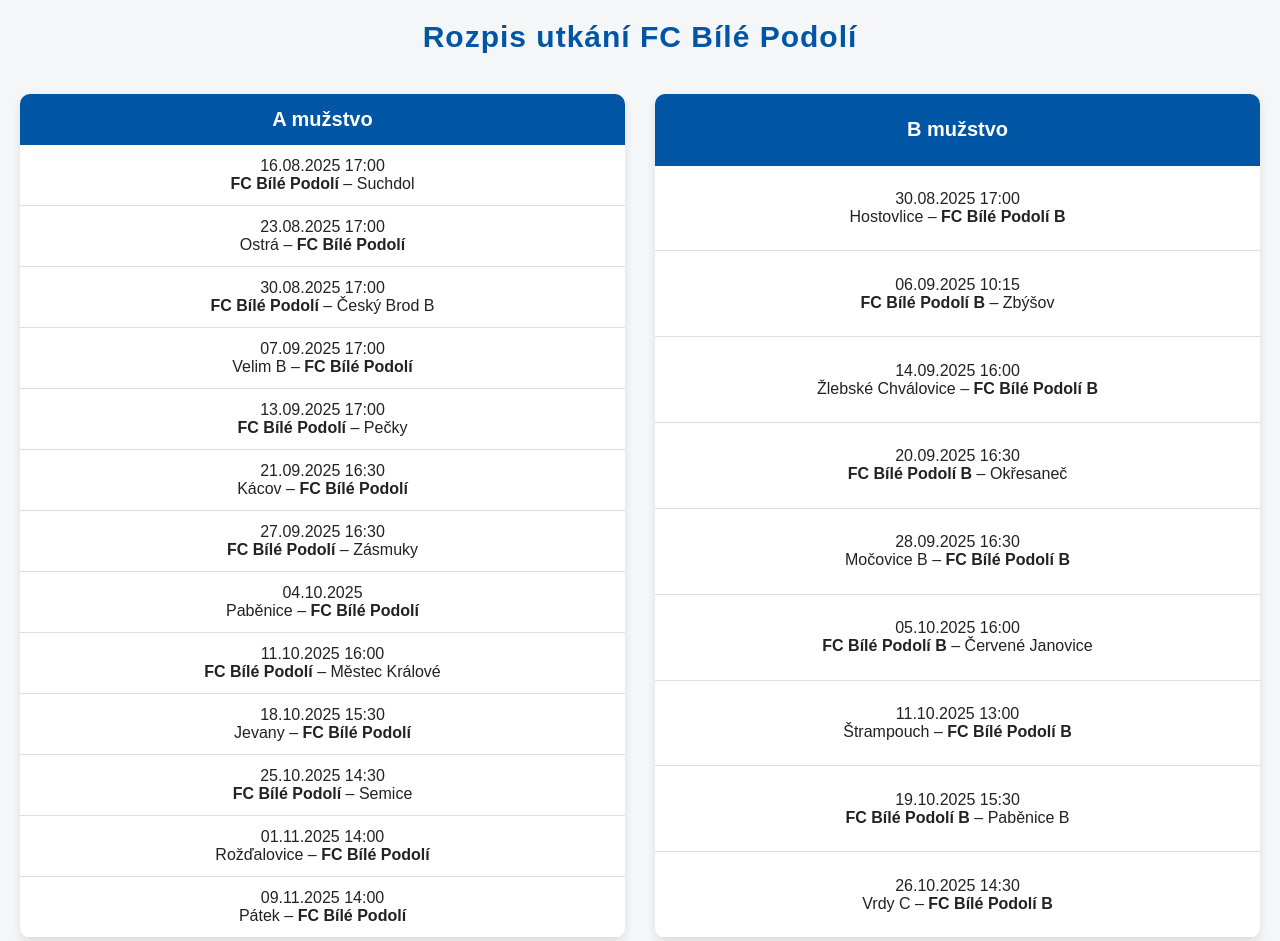
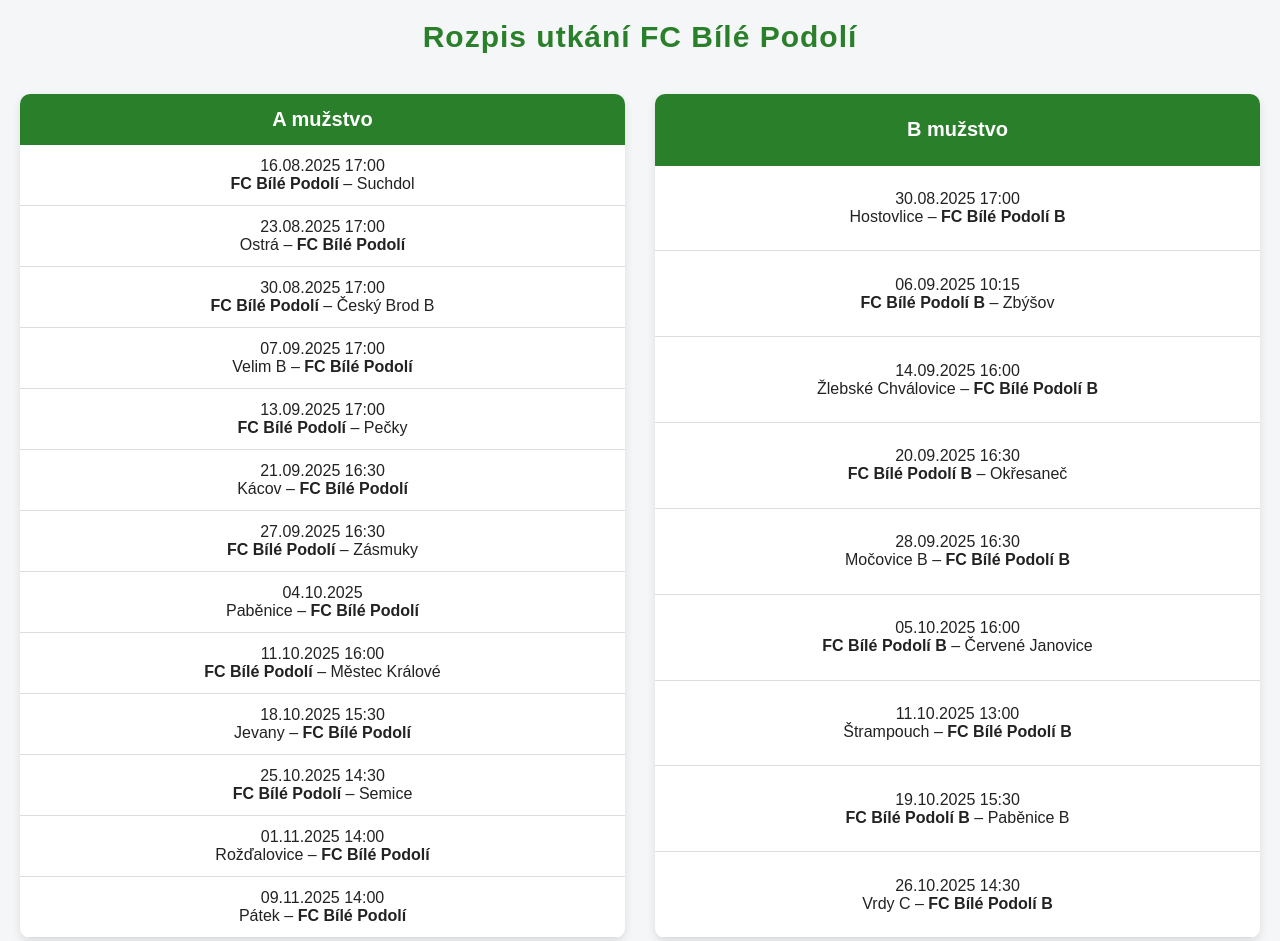
Before and after one commit to DominikaJankova/fc-bile-podoli-rozpis, a plain HTML site: page index.html in a window 1280 px wide. Shown: the top 941 px of the page. Drawn offline with Linux system fonts and the light colour scheme.

Commit message:
Update index.html

```diff
--- a/index.html
+++ b/index.html
@@ -16,7 +16,7 @@
     font-size: 30px;
     letter-spacing: 1px;
     margin-bottom: 40px;
-    color: #0055a5;
+    color: #2a7f2a; /* tmavě zelená */
   }
 
   .tables {
@@ -41,7 +41,7 @@
   }
 
   th {
-    background-color: #0055a5;
+    background-color: #2a7f2a; /* tmavě zelená */
     color: #fff;
     padding: 14px;
     font-size: 20px;
@@ -56,7 +56,7 @@
   }
 
   td:hover {
-    background-color: #e6f0fa;
+    background-color: #e6f8e6; /* světle zelená */
   }
 
   td strong {
```
